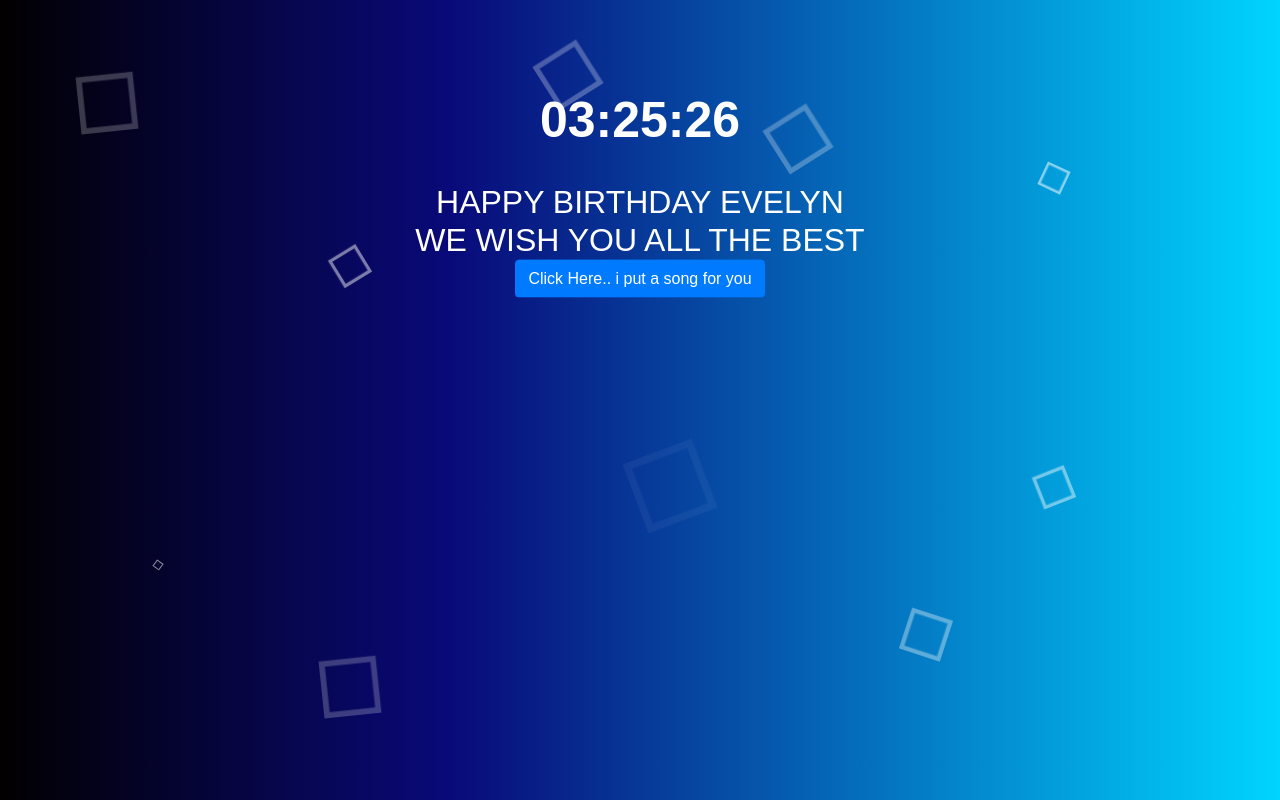
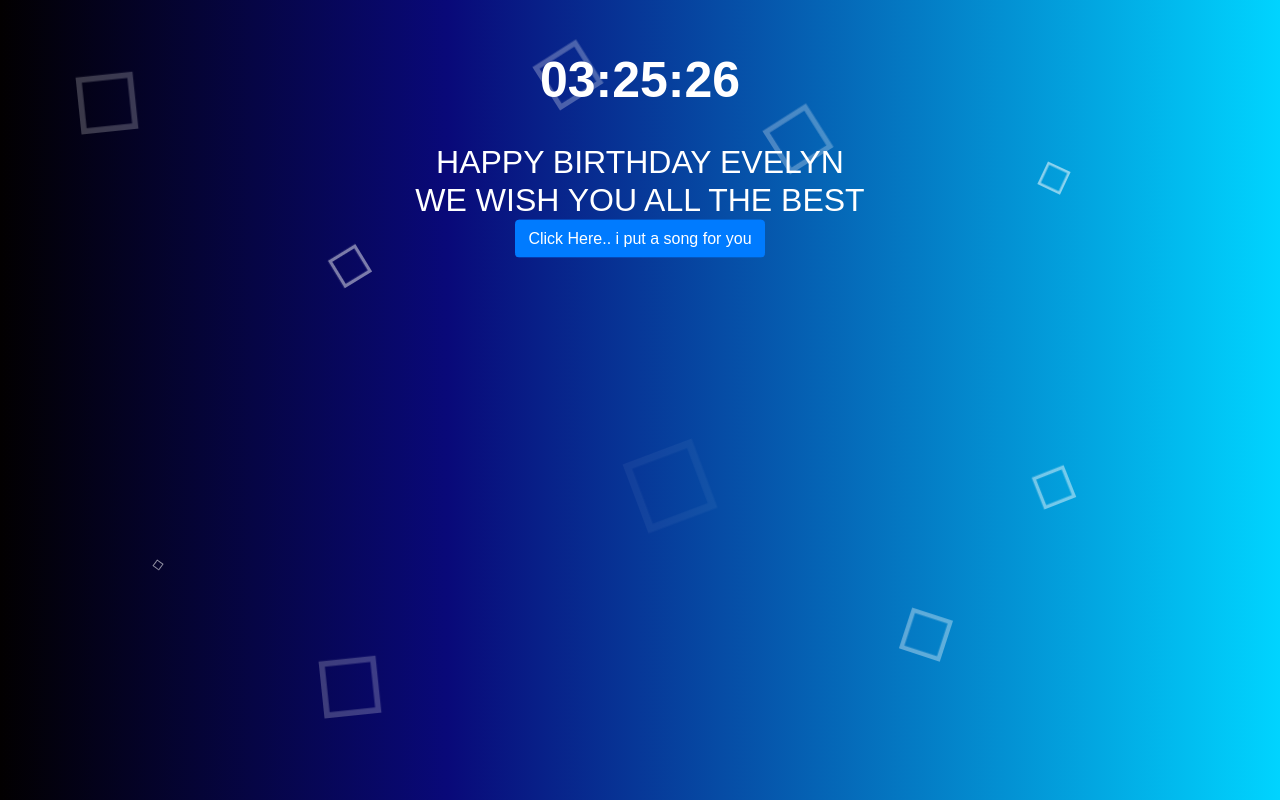
Before and after one commit to Azufkiel/Evelyn, a PHP site: page / in a window 1280 px wide. Run offline with PHP 8.4, Linux system fonts and the light colour scheme; some libraries are stand-ins or nearby versions.

Commit message:
Add files via upload

```diff
--- a/index.php
+++ b/index.php
@@ -43,6 +43,8 @@
                 allow="accelerometer; autoplay; clipboard-write; encrypted-media; gyroscope; picture-in-picture"
                 allowfullscreen></iframe>
                 <h3>This is just a simple web i made for you.. hope you like it :)</h3>
+                <h3>you really deserve to get what you get right now.. thanks for always entertaining us</h3>
+                <h3>Terus Semangat, Terus berkarya, You are awesome for being what you are</h3>
             </div>
             <div class="im">
                 <div><img src="img/ballon2f.png"></div>
--- a/style.css
+++ b/style.css
@@ -14,7 +14,7 @@ body{
 h2{
     font-family: Arial, Helvetica, sans-serif;
     position: absolute;
-    top: 30%;
+    top: 25%;
     left: 50%;
     transform: translate(-50%,-50%);
     font-size: 50px;
@@ -27,7 +27,7 @@ h2{
 #txt{
     font-family: Arial, Helvetica, sans-serif;
     position: absolute;
-    top: 15%;
+    top: 10%;
     left: 50%;
     transform: translate(-50%,-50%);
     font-size: 50px;
@@ -52,7 +52,7 @@ h2{
 
 .video{
     display: none;
-    margin-top: 21%;
+    margin-top: 16%;
     color: #fff;
     text-align: center;
 }
```
